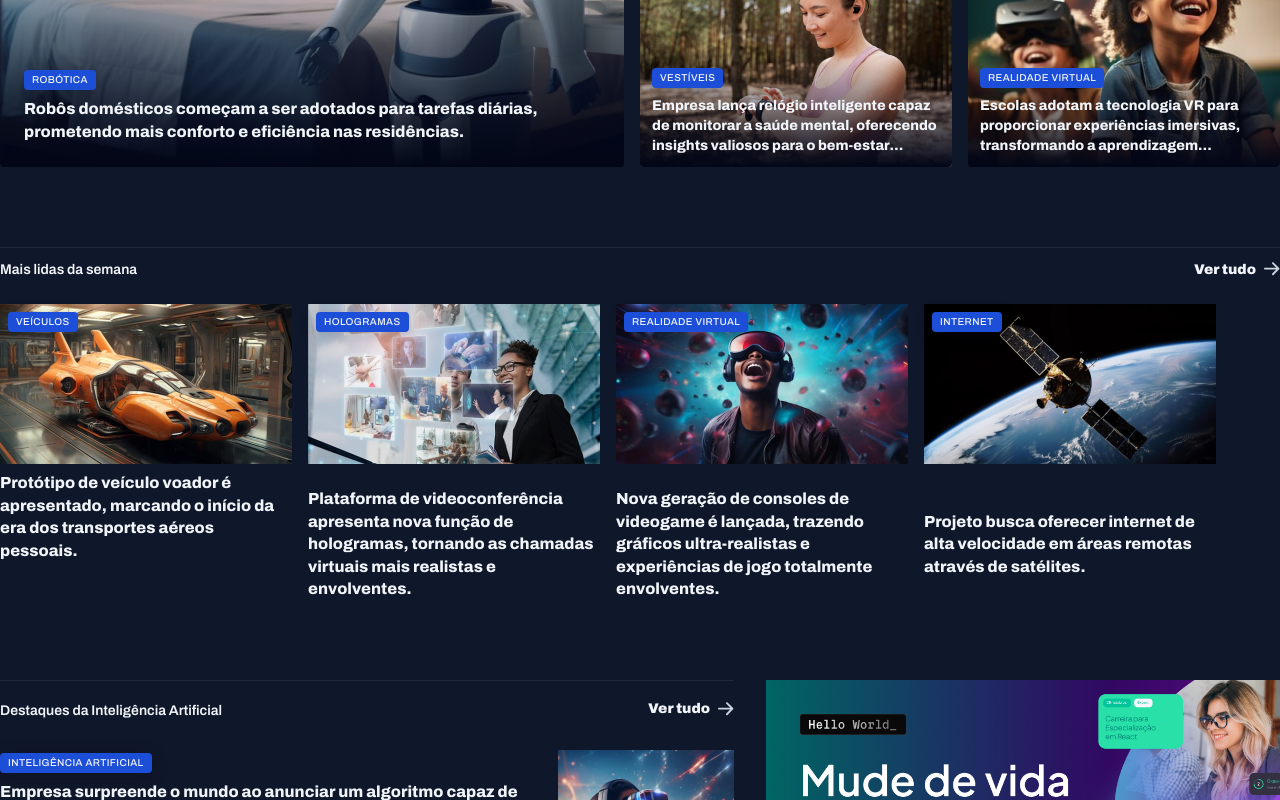
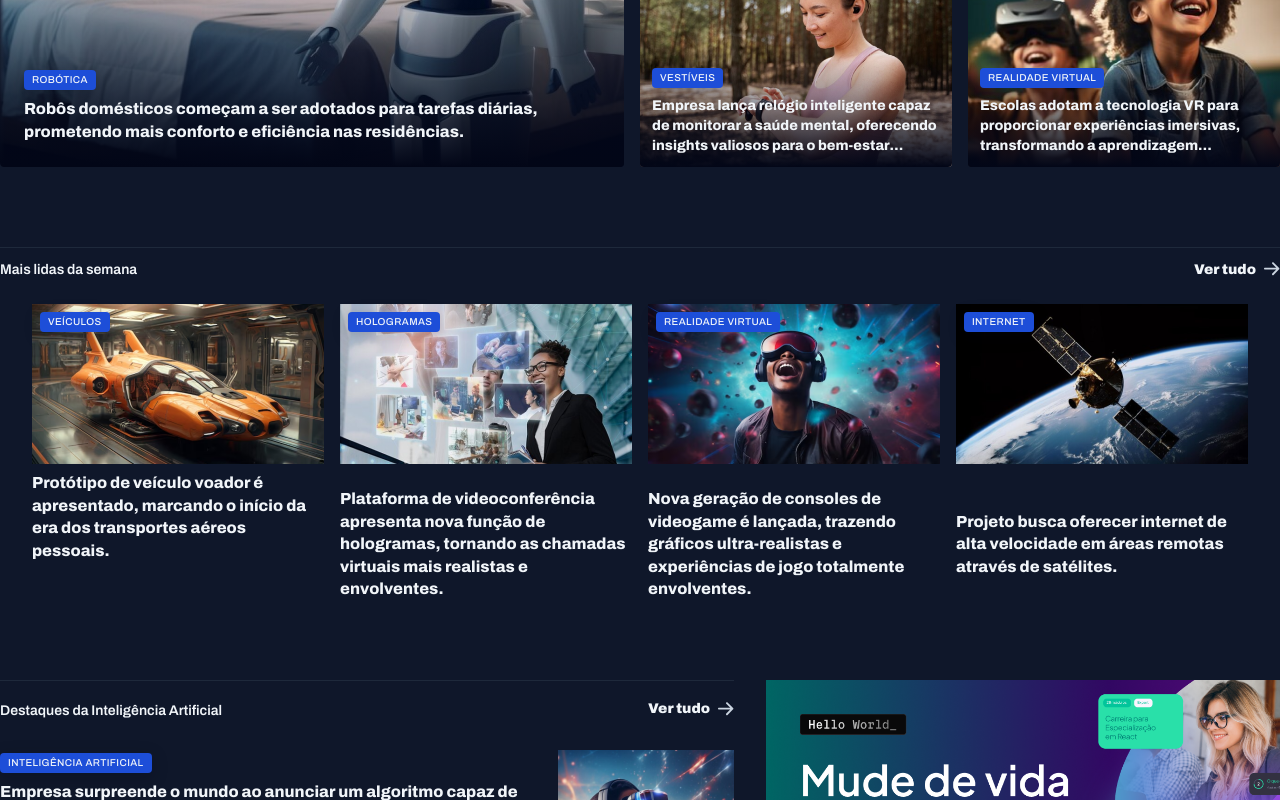
Before and after one commit to Flavianna-Saldanha/portal-noticias, a Next.js app: page / in a window 1280 px wide. Shown: the part 437-1237 px from the top of the page. Built offline with nearby package versions, Linux system fonts and the light colour scheme.

Commit message:
ajustando a centralização dos itens do `weekly`

```diff
--- a/src/components/main/Main.tsx
+++ b/src/components/main/Main.tsx
@@ -72,7 +72,7 @@ export const Main = () => {
             </a>
           </header>
 
-          <div className="grid gap-4">
+          <div className="grid gap-4 place-content-center">
             <figure>
               <span className="content-tag">Veículos</span>
               <img src="../assets/images/Image 06.png" alt="" />
```
